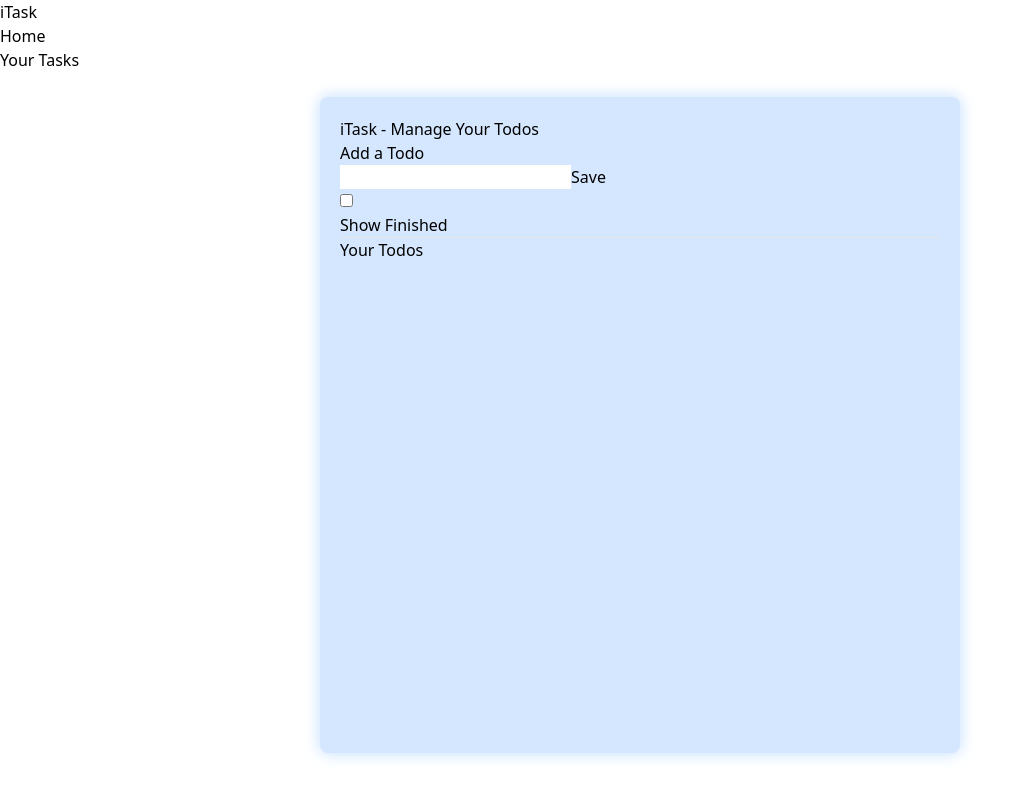
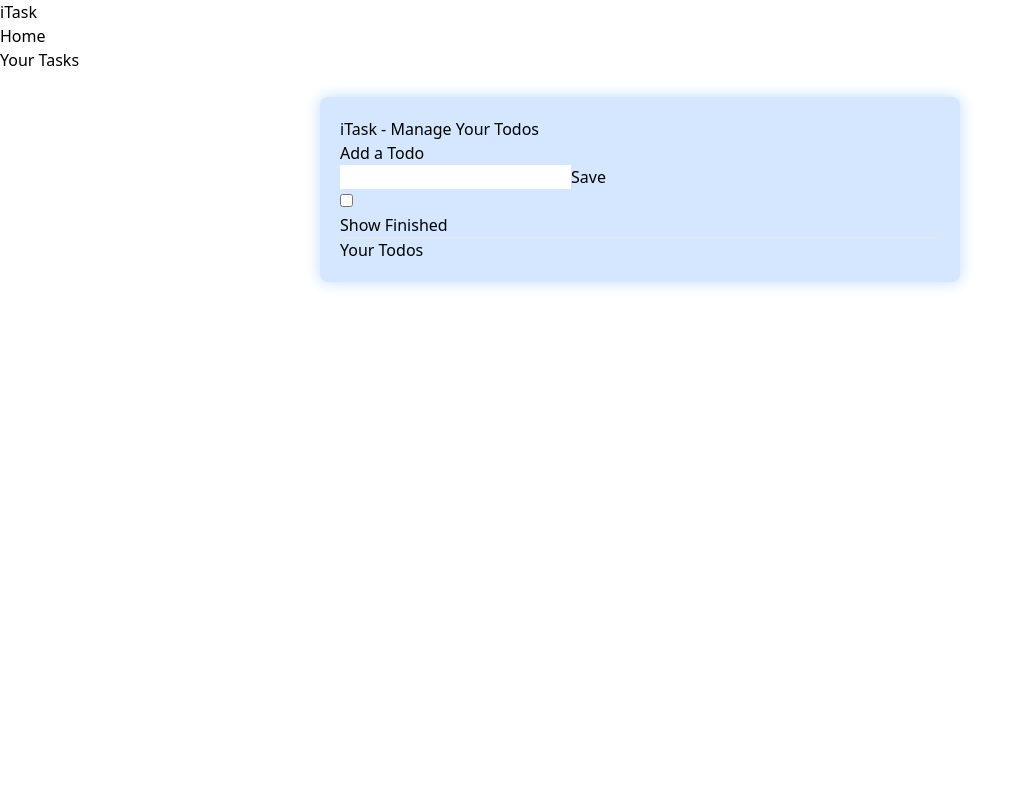
Before and after one commit to Mahesh2-3/To-do-List, a React (Vite) app: page / in a window 1280 px wide. Shown: the whole page, without its empty margins (0-1030 px from the left). Built offline with nearby package versions, Linux system fonts and the light colour scheme.

Commit message:
Update App.css

```diff
--- a/src/App.css
+++ b/src/App.css
@@ -6,7 +6,6 @@
     padding: 20px;
     min-width: 300px;
     max-width: 50vw;
-    height: 82vh;
 }
 
 .todolist li{
```
